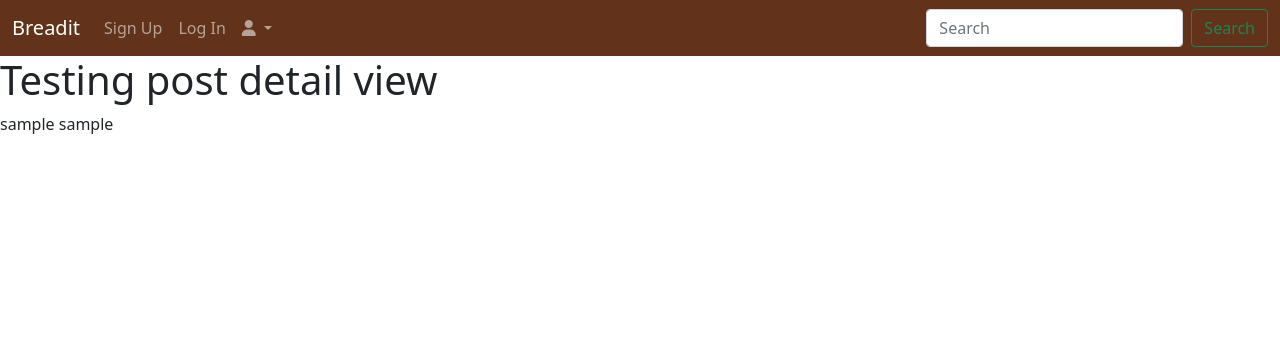
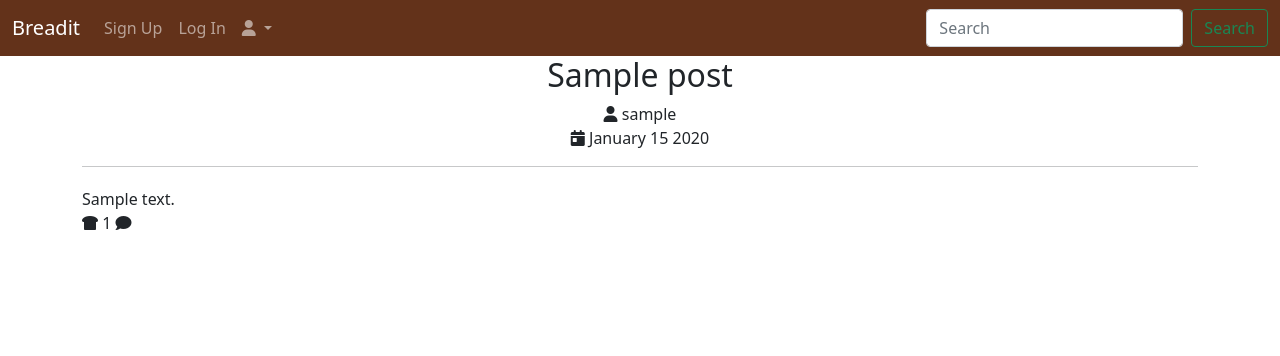
Before and after one commit to Damianjacob/MS4_breadit, a Django app: a page that uses breadit/templates/post_detail.html in a window 1280 px wide. Shown: the top 356 px of the page. Run offline with Django 3.2, Linux system fonts and the light colour scheme; tables that the repository leaves empty hold one stand-in row (values such as "Sample post").

Commit message:
Update post_detail.html

```diff
--- a/breadit/templates/post_detail.html
+++ b/breadit/templates/post_detail.html
@@ -1,7 +1,27 @@
 {% extends 'base.html' %}
 
 {% block content %}
-<h1>Testing post detail view</h1>
-{{ post.slug}}
-{{ slug }}
+<div class="container">
+  <div class="">
+    <h2 class="text-center">{{post.title}}</h2>
+    <div class="text-center"><i class="fa-solid fa-user"></i> {{ post.author }}</div>
+    <div class="text-center"><i class="fa-solid fa-calendar-day"></i> {{ post.created_on | date:'F d Y' }}</div>
+    <!-- <span>Latest Edit: {{ post.modified_on | date:'F d Y' }}</span> -->
+    <hr>
+    <div class="row">
+      {% if post.image %}
+        <img class="img-fluid mb-1" src="{{ post.image.url }}" alt="">
+
+      {% endif %}
+      <div>
+        {{ post.content }}
+      </div>
+    </div>
+  </div>
+  <i class="fa-solid fa-bread-slice"></i>
+  <span>{{ post.number_of_likes}}</span>
+  <i class="fa-solid fa-comment"></i>
+  <!-- Insert number of comments here after creating comment model -->
+</div>
+
 {% endblock %}
```
